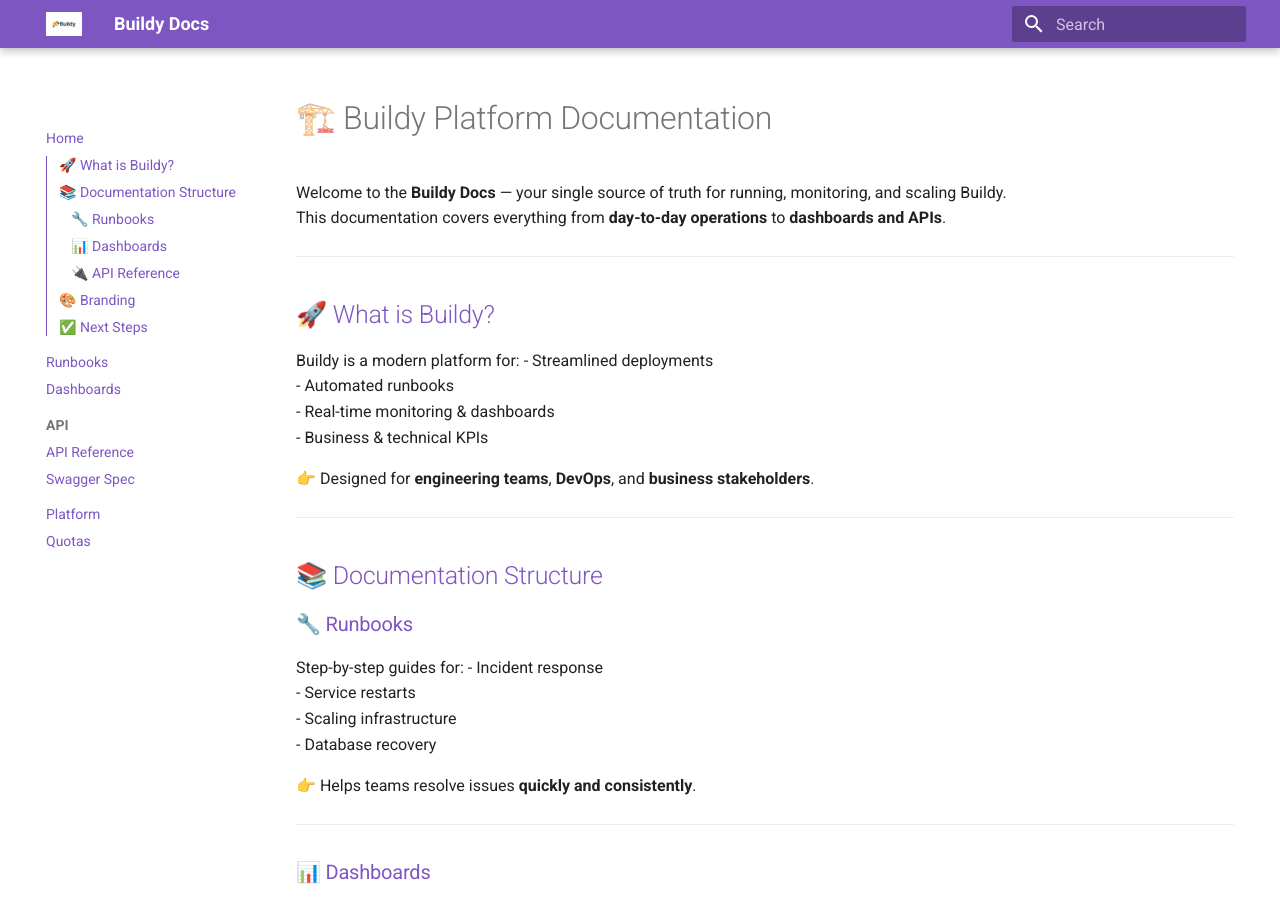
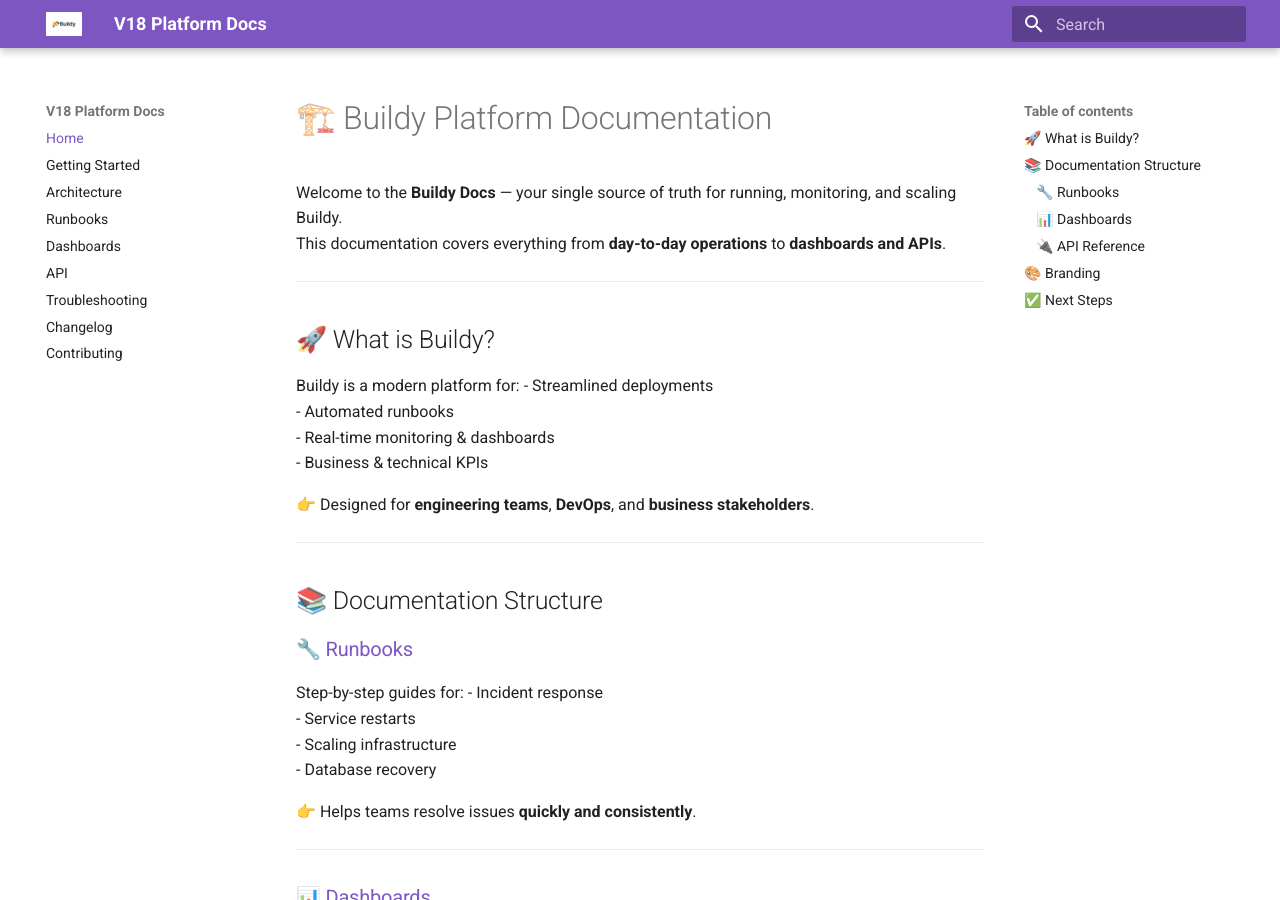
Before and after one commit to Kello54/Buildy, an MkDocs documentation site: the page built from docs/index.md, in a window 1280 px wide and 900 px high. Built offline with MkDocs 1.6.1 and Material for MkDocs 9.7.7, drawn with Linux system fonts in a browser that asks for light colours.

Commit message:
Update mkdocs.yml

```diff
--- a/mkdocs.yml
+++ b/mkdocs.yml
@@ -1,46 +1,24 @@
-site_name: Buildy Docs
-site_description: Buildy Documentation Platform
-site_author: Buildy Team
-site_url: https://kello54.github.io/Buildy/
-
-# Theme
+site_name: V18 Platform Docs
 theme:
   name: material
+  palette:
+    primary: deep purple
+    accent: amber
   logo: images/logo.png
-  favicon: images/favicon.png
-  palette:
-    - scheme: default
-      primary: deep purple
-      accent: amber
-    - scheme: slate
-      primary: deep purple
-      accent: amber
-  features:
-    - navigation.instant
-    - navigation.sections
-    - navigation.expand
-    - toc.integrate
-    - search.highlight
-    - search.share
-    - content.code.copy
+  favicon: images/favicon.ico
 
-# Extra CSS (custom branding)
-extra_css:
-  - stylesheets/custom.css
-
-# Plugins
 plugins:
   - search
   - swagger-ui:
       spec_file: docs/platform.json
 
-# Navigation
 nav:
   - Home: index.md
+  - Getting Started: getting-started.md
+  - Architecture: architecture.md
   - Runbooks: runbooks.md
   - Dashboards: dashboards.md
-  - API:
-      - API Reference: api.md
-      - Swagger Spec: swagger.json
-  - Platform: platform.json
-  - Quotas: quotasvc.json
+  - API: api.md
+  - Troubleshooting: troubleshooting.md
+  - Changelog: changelog.md
+  - Contributing: contributing.md
```
